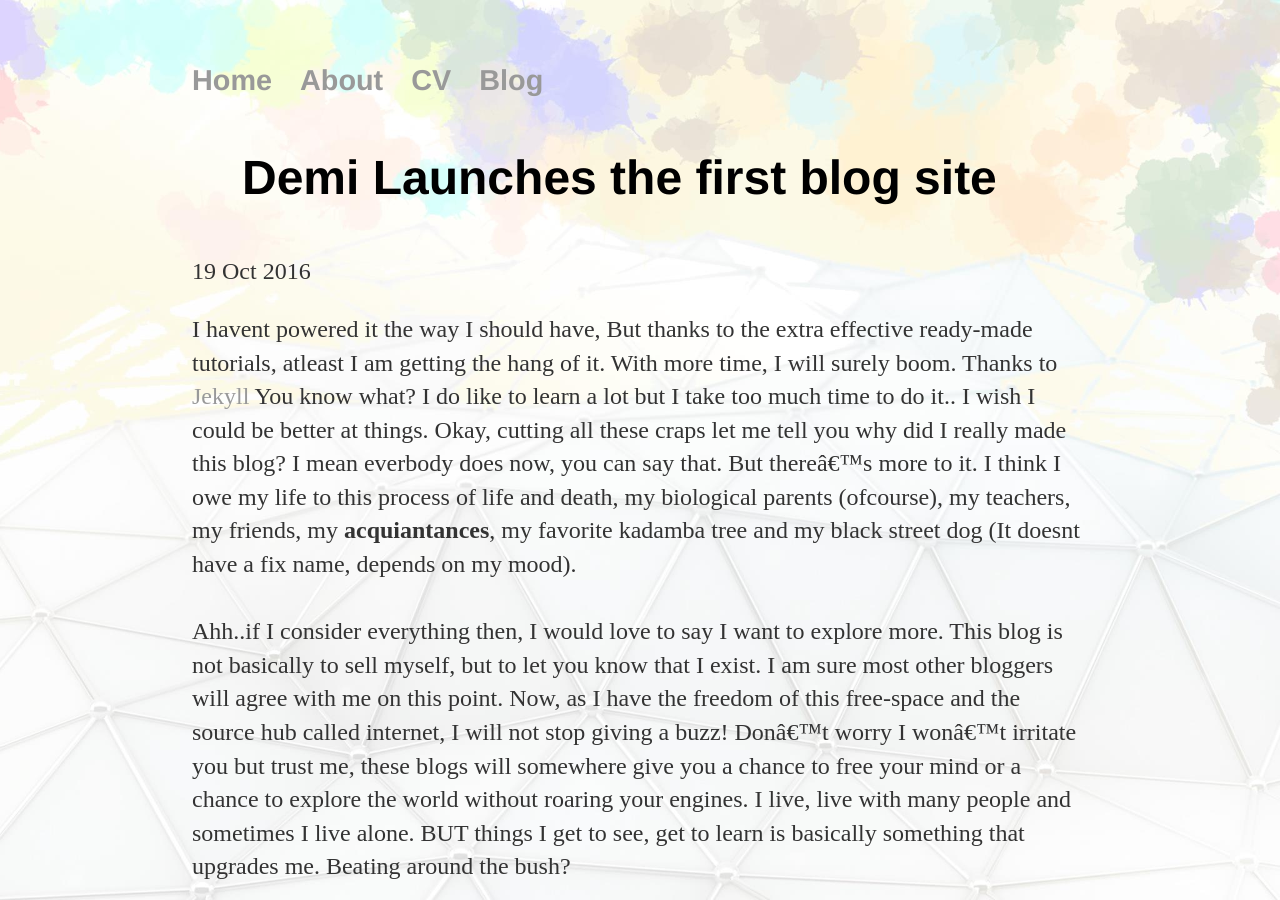
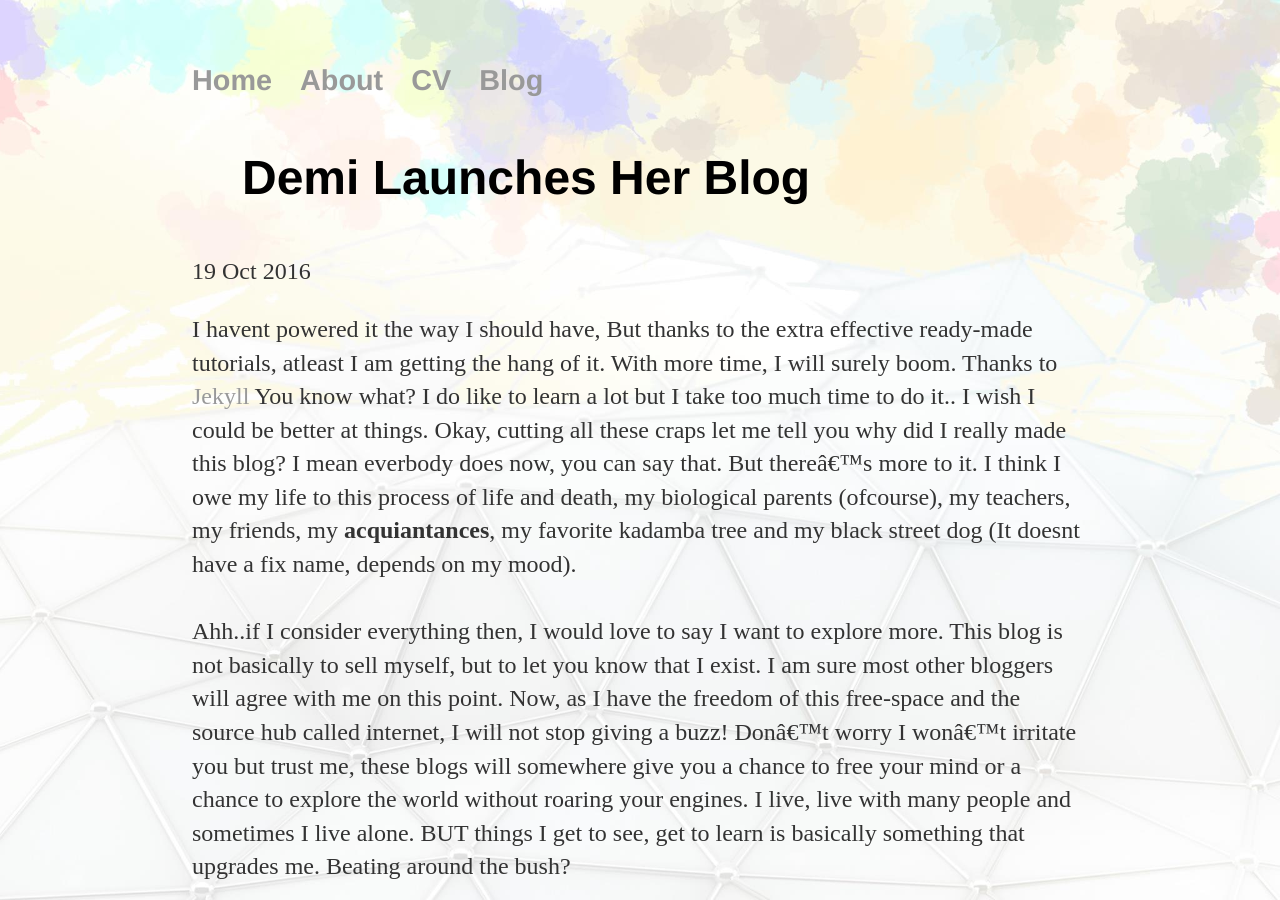
Before and after one commit to DarkDem/DarkDem.github.io, a Jekyll site: the page built from _posts/2016-10-19-demi's-site-launched.md, in a window 1280 px wide and 900 px high. Built offline with Jekyll 4.4.1, drawn with Linux system fonts in a browser that asks for light colours; comment, search, counter and statistics services are not loaded.

Commit message:
Update 2016-10-19-demi's-site-launched.md

```diff
--- a/_posts/2016-10-19-demi's-site-launched.md
+++ b/_posts/2016-10-19-demi's-site-launched.md
@@ -1,6 +1,6 @@
 ---
 layout: post
-title: "Demi Launches the first blog site"
+title: "Demi Launches Her Blog"
 date: 2016-10-19
 ---
 <!-- Place this tag in your head or just before your close body tag. -->
```
